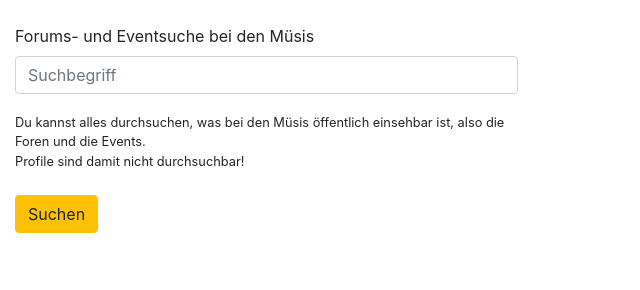
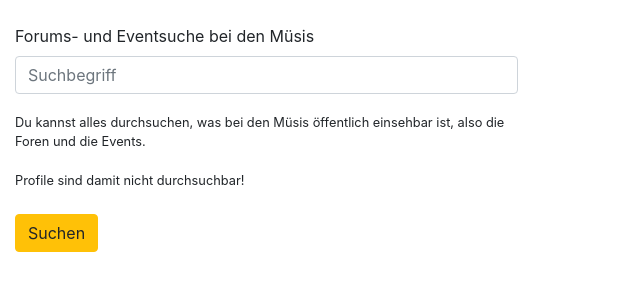
Before and after one commit to stefansonntag/github.io, a plain HTML site: page docs/suche/index.html in a window 1280 px wide. Shown: the whole page, without its empty margins (0-640 px from the left). Drawn offline with nearby package versions, Linux system fonts and the light colour scheme.

Commit message:
Update index.html

```diff
--- a/docs/suche/index.html
+++ b/docs/suche/index.html
@@ -33,7 +33,7 @@
 					<label class="col-md-4 control-label" for="suchbegriff"><br>Forums- und Eventsuche bei den Müsis<br></label>
 					<div class="col-md-5">
 					<input id="suchbegriff" name="suchbegriff" type="text" placeholder="Suchbegriff" class="form-control input-md">
-					<span class="help-block"><small><br>Du kannst alles durchsuchen, was bei den Müsis öffentlich einsehbar ist, also die Foren und die Events. <br>Profile sind damit nicht durchsuchbar!</small></span>
+					<span class="help-block"><small><br>Du kannst alles durchsuchen, was bei den Müsis öffentlich einsehbar ist, also die Foren und die Events. <br><br>Profile sind damit nicht durchsuchbar!</small></span>
 					</div>
 				</div>
 
```
